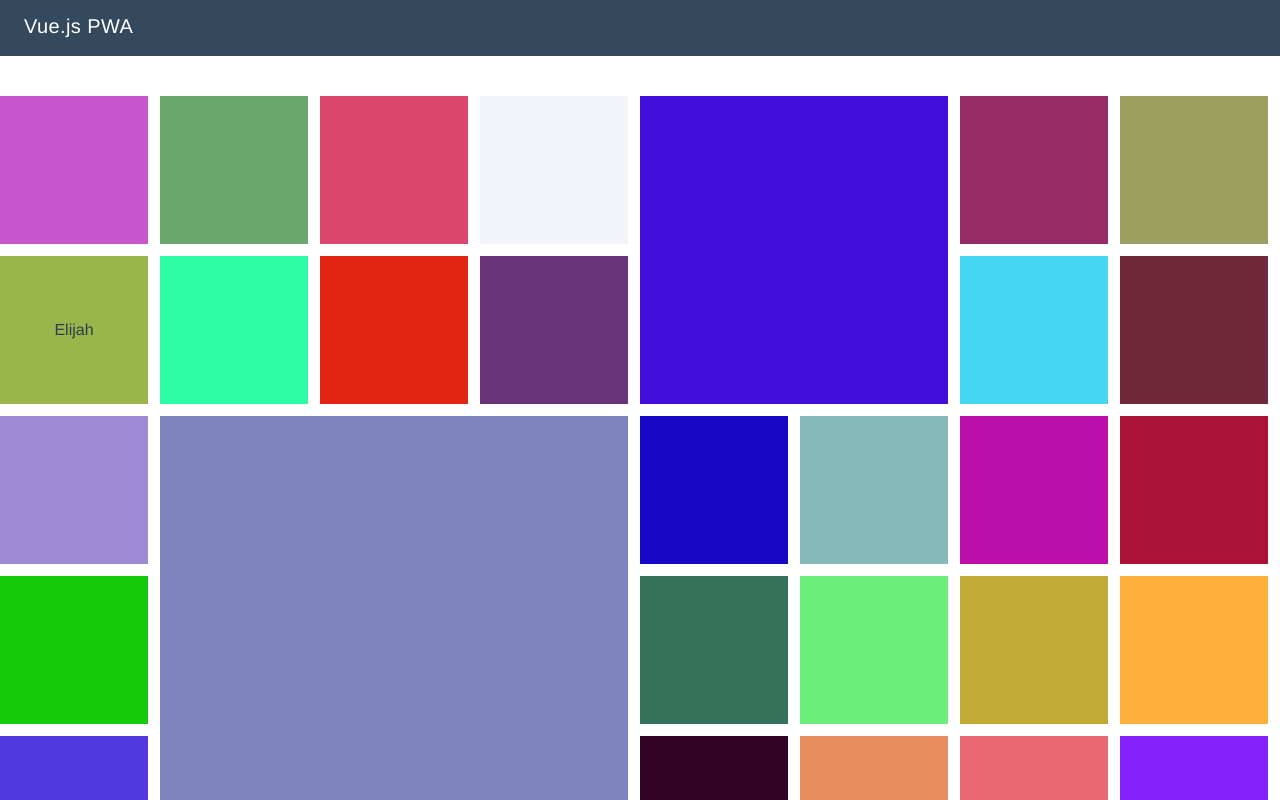
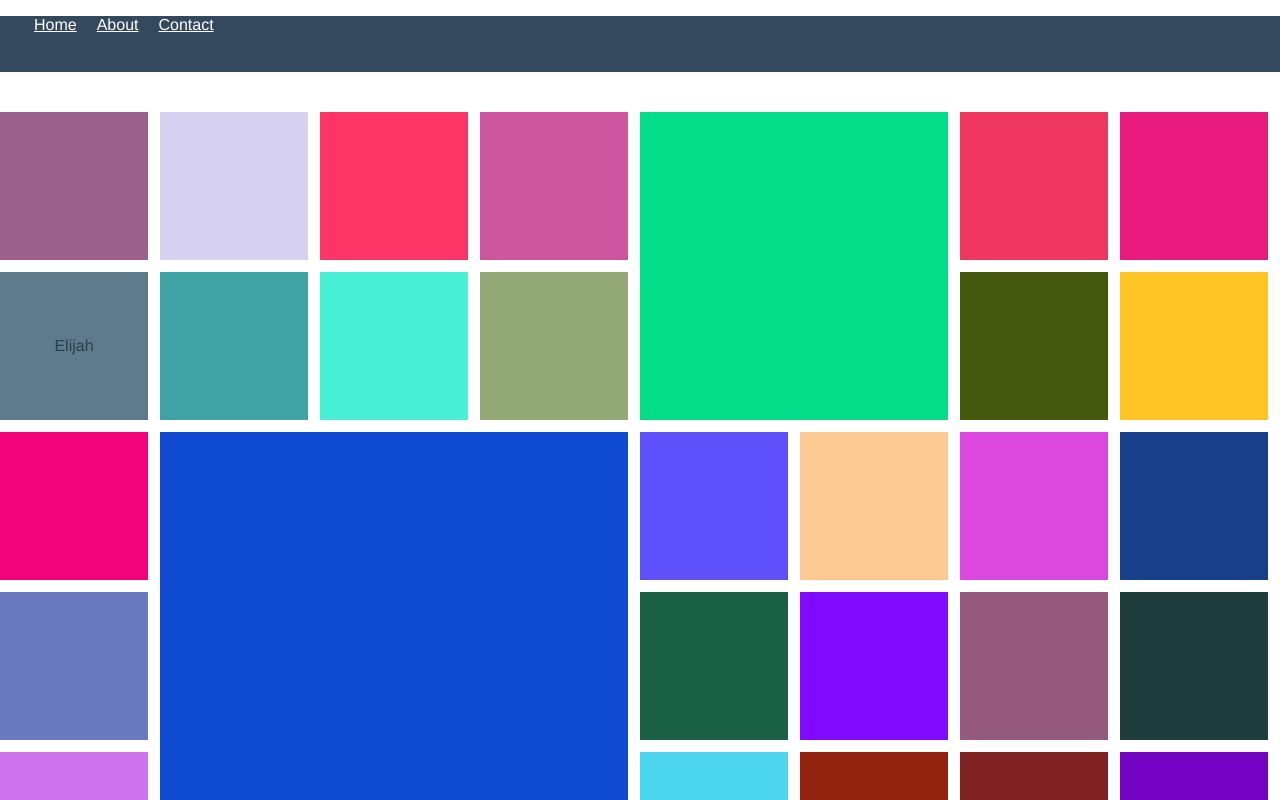
Before and after one commit to elimcjah/My-Portfolio-Vue-PWA, a Vue app: page /#/ in a window 1280 px wide. Shown: the top 800 px of the page. Built offline with nearby package versions, Linux system fonts and the light colour scheme.

Commit message:
Feature (002) Make NavBar Component

```diff
--- a/src/App.vue
+++ b/src/App.vue
@@ -1,8 +1,6 @@
 <template>
   <div id="app">
-    <header>
-      <span>Vue.js PWA</span>
-    </header>
+    <app-nav-bar></app-nav-bar>
     <main>
       <router-view></router-view>
     </main>
@@ -10,8 +8,13 @@
 </template>
 
 <script>
+import AppNavBar from './components/AppNavBar';
+
 export default {
   name: 'app',
+  components: {
+    AppNavBar,
+  },
 };
 </script>
 
@@ -31,23 +34,4 @@
   text-align: center;
   margin-top: 40px;
 }
-
-header {
-  margin: 0;
-  height: 56px;
-  padding: 0 16px 0 24px;
-  background-color: #35495E;
-  color: #ffffff;
-}
-
-header span {
-  display: block;
-  position: relative;
-  font-size: 20px;
-  line-height: 1;
-  letter-spacing: .02em;
-  font-weight: 400;
-  box-sizing: border-box;
-  padding-top: 16px;
-}
 </style>
--- /dev/null
+++ b/src/components/AppNavBar.vue
@@ -0,0 +1,52 @@
+<template>
+<header>
+  <nav class="menu">
+    <ul>
+      <li><a href="#">Home</a></li>
+      <li><a href="#">About</a></li>
+      <li><a href="#">Contact</a></li>
+    </ul>
+  </nav>
+</header>
+</template>
+
+<script>
+  export default {
+    name: 'app-nav-bar',
+  };
+</script>
+
+<style scoped>
+header {
+  margin: 0;
+  height: 56px;
+  padding: 0 16px 0 24px;
+  background-color: #35495E;
+  color: #ffffff;
+}
+
+header span {
+  display: block;
+  position: relative;
+  font-size: 20px;
+  line-height: 1;
+  letter-spacing: .02em;
+  font-weight: 400;
+  box-sizing: border-box;
+  padding-top: 16px;
+}
+
+ul {
+  list-style-type: none;
+  padding: 0;
+}
+
+li {
+  display: inline-block;
+  margin: 0 10px;
+}
+
+a {
+  color: #fff;
+}
+</style>
```
